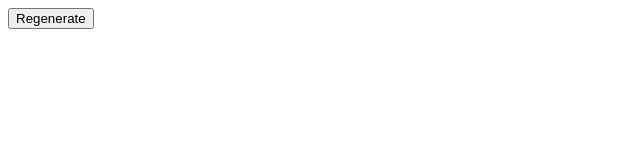
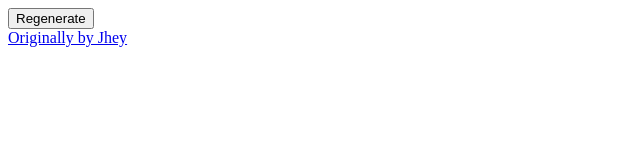
Before and after one commit to cupOJoseph/Mondrian-art-generator, a plain HTML site: page index.html in a window 1280 px wide. Shown: the whole page, without its empty margins (0-640 px from the left). Drawn offline with Linux system fonts and the light colour scheme.

Commit message:
add credit

```diff
--- a/index.html
+++ b/index.html
@@ -11,6 +11,13 @@
       </div>
 
       <button class="generate-button" v-on:click="regenerate">Regenerate</button>
+      <br>
+
+      <div>
+        <a href="https://codepen.io/jh3y/">Originally by Jhey</a>
+      </div>
+
     </div>
+
   </body>
 </html>
```
